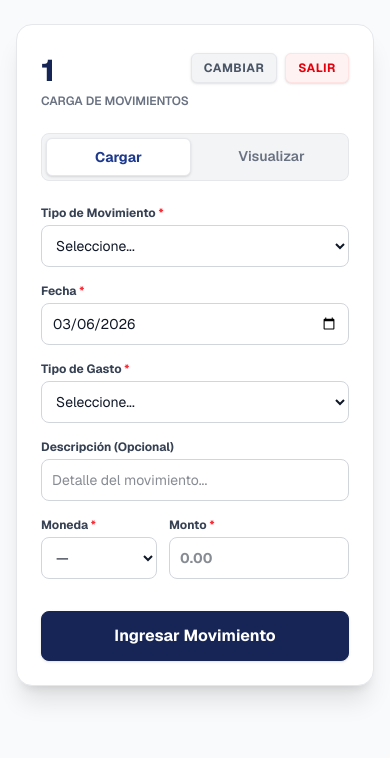
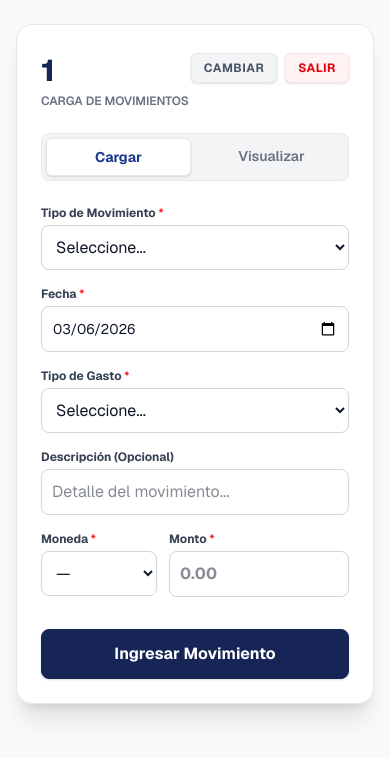
Before and after one commit to GuillermoGiles/sgf-gastos, a Next.js app: page /workspace/1/carga in a window 390 px wide. Shown: the top 758 px of the page. Built offline with nearby package versions, Linux system fonts and the light colour scheme; no server answers.

Commit message:
Fix mobile zoom and layout consistency

```diff
--- a/src/app/layout.tsx
+++ b/src/app/layout.tsx
@@ -14,6 +14,10 @@ const geistMono = Geist_Mono({
 
 export const viewport: Viewport = {
   themeColor: '#172554',
+  width: 'device-width',
+  initialScale: 1,
+  maximumScale: 1,
+  userScalable: false,
 }
 
 export const metadata: Metadata = {
--- a/src/app/workspace/[empresa]/carga/page.tsx
+++ b/src/app/workspace/[empresa]/carga/page.tsx
@@ -131,7 +131,7 @@ export default function CargaPage() {
     }
   };
 
-  const inputBaseClass = "w-full p-2.5 bg-white border border-gray-300 rounded-lg text-gray-900 outline-none focus:border-blue-900 focus:ring-1 focus:ring-blue-900 transition-all text-sm";
+  const inputBaseClass = "w-full p-2.5 bg-white border border-gray-300 rounded-lg text-gray-900 outline-none focus:border-blue-900 focus:ring-1 focus:ring-blue-900 transition-all text-[16px]";
 
   return (
     <main className="min-h-screen bg-gray-50 text-gray-900 flex flex-col items-center p-4 sm:p-6 font-sans overflow-x-hidden w-full max-w-[100vw]">
--- a/src/app/workspace/[empresa]/visualizar/page.tsx
+++ b/src/app/workspace/[empresa]/visualizar/page.tsx
@@ -410,15 +410,15 @@ export default function VisualizarPage() {
     }
   };
 
-  const inputBaseClass = "w-full p-2.5 bg-white border border-gray-300 rounded-lg text-gray-900 outline-none focus:border-blue-900 focus:ring-1 focus:ring-blue-900 transition-all text-sm disabled:opacity-50 disabled:bg-gray-100 disabled:cursor-not-allowed";
+  const inputBaseClass = "w-full p-2.5 bg-white border border-gray-300 rounded-lg text-gray-900 outline-none focus:border-blue-900 focus:ring-1 focus:ring-blue-900 transition-all text-[16px] disabled:opacity-50 disabled:bg-gray-100 disabled:cursor-not-allowed";
 
   return (
-    <main className="min-h-screen bg-gray-50 text-gray-900 flex flex-col items-center p-4 sm:p-6 font-sans w-full max-w-[100vw]">
-      <div className="w-full max-w-[95%] 2xl:max-w-[1500px] bg-white rounded-2xl border border-gray-200 p-6 shadow-xl relative mt-2">
+    <main className="min-h-screen bg-gray-50 text-gray-900 flex flex-col items-center p-4 sm:p-6 font-sans w-full max-w-[100vw] overflow-x-hidden">
+      <div className="w-full max-w-md xl:max-w-[95%] 2xl:max-w-[1500px] bg-white rounded-2xl border border-gray-200 p-6 shadow-xl relative mt-2">
 
         <div className="flex justify-between items-start mb-1 pt-1">
-          <div className="flex flex-col">
-            <h1 className="text-3xl font-extrabold text-blue-950 tracking-wide">
+          <div className="flex flex-col pr-2 truncate">
+            <h1 className="text-3xl font-extrabold text-blue-950 tracking-wide truncate">
               {empresaNombre}
             </h1>
           </div>
```
